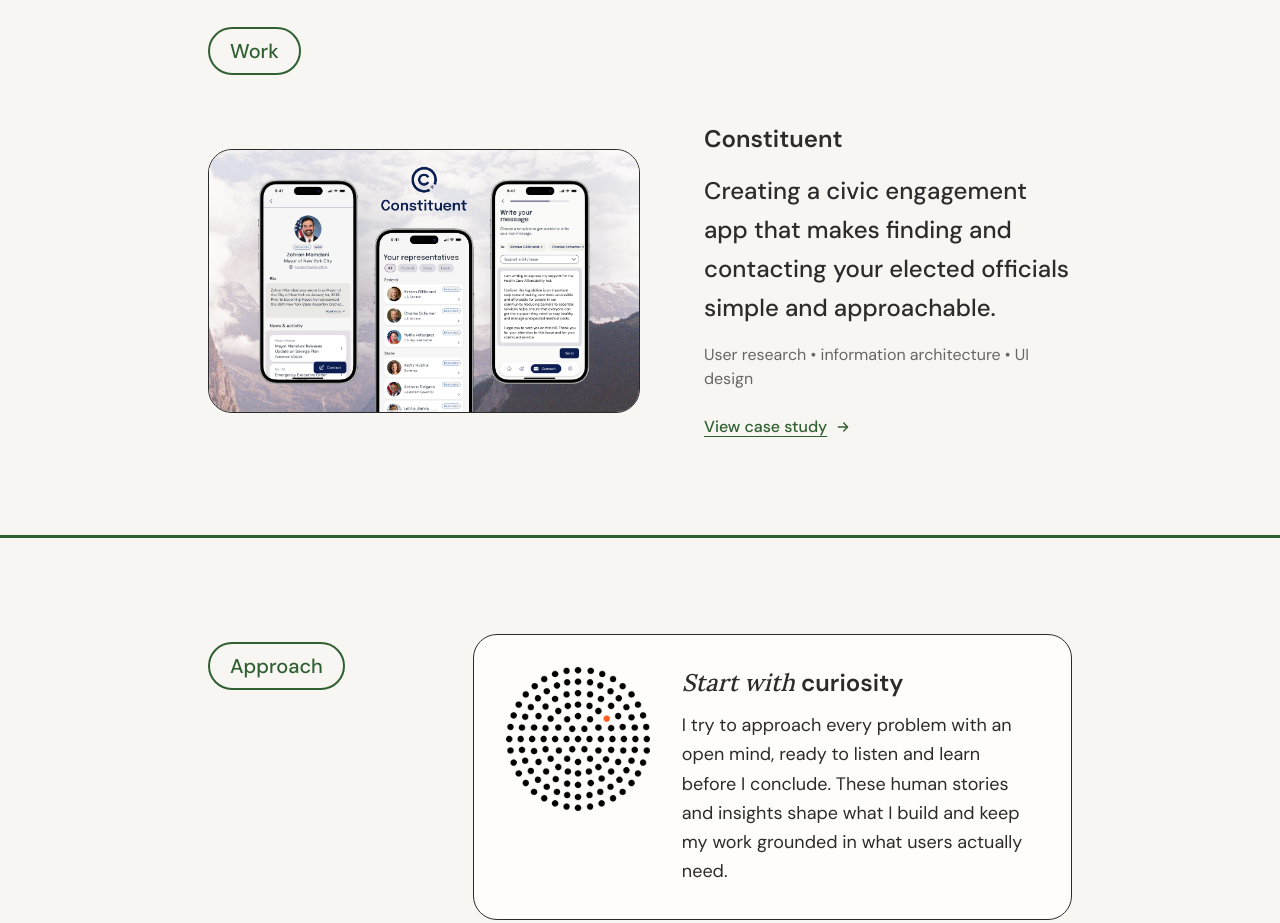
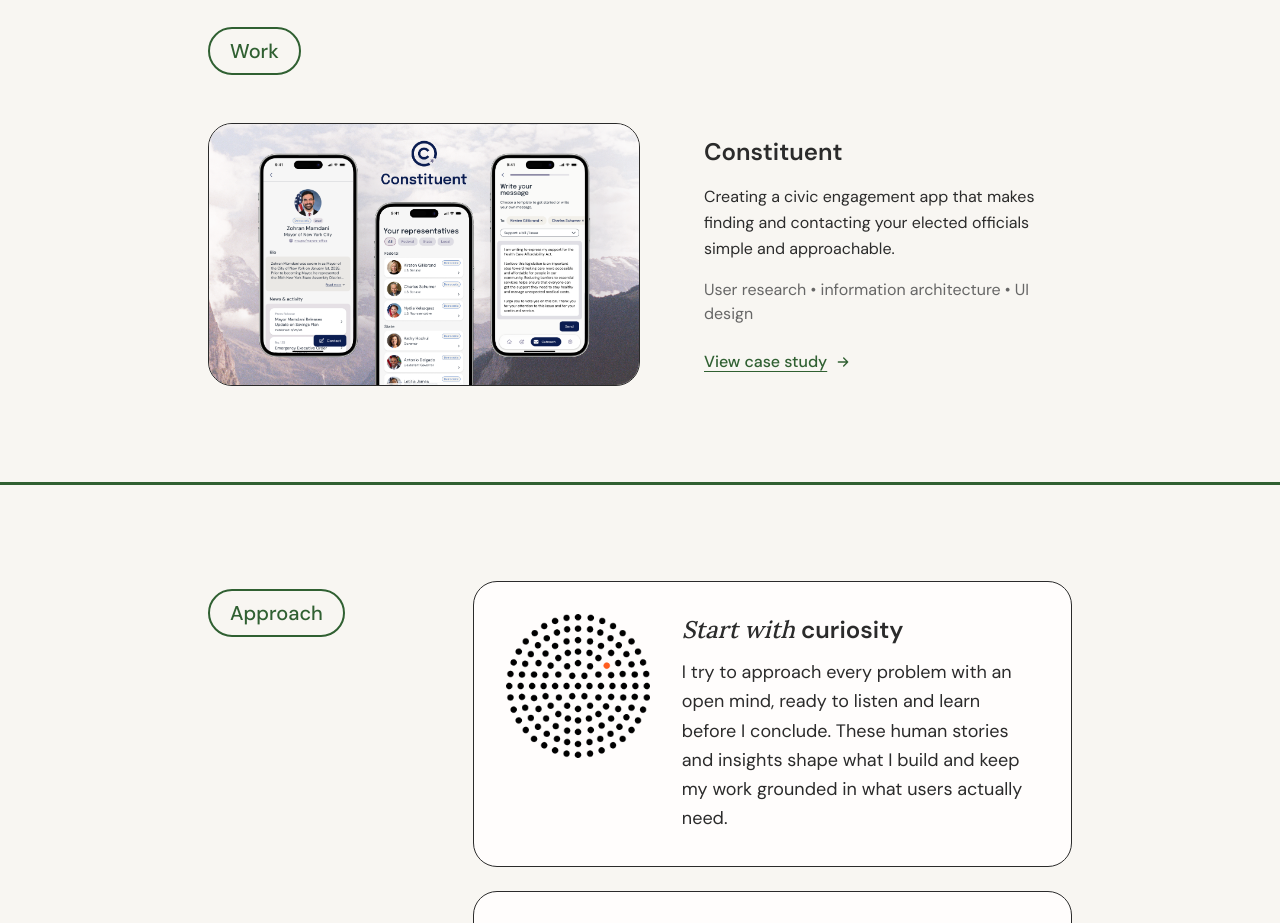
Before and after one commit to 1samanthacheng/portfolio, a Next.js app: page / in a window 1280 px wide. Shown: the part 860-1783 px from the top of the page. Built offline with nearby package versions, Linux system fonts and the light colour scheme.

Commit message:
Update work-section.tsx

```diff
--- a/components/work-section.tsx
+++ b/components/work-section.tsx
@@ -35,7 +35,7 @@
         {/* Project Card */}
         <div className="flex flex-col gap-8 lg:flex-row lg:items-center lg:gap-16">
           {/* Image Container */}
-          <div className="flex-shrink-0 lg:w-1/2">
+          <Link href="/constituent" className="flex-shrink-0 lg:w-1/2">
   <div className="group overflow-hidden rounded-3xl border border-foreground bg-[#e8e6e1]">
     <Image
       src="/images/constituent-thumbnail.png"
@@ -46,7 +46,7 @@
       priority
     />
   </div>
-          </div>
+</Link>
 
           {/* Content */}
           <div className="flex flex-col lg:w-1/2">
@@ -54,7 +54,7 @@
               Constituent
             </h2>
 
-            <p className="mb-4 font-sans text-xl font-medium leading-relaxed text-foreground md:text-2xl">
+            <p className="mb-4 font-sans text-base leading-relaxed text-foreground">
               Creating a civic engagement app that makes finding and contacting your elected
               officials simple and approachable.
             </p>
```
Lines whose indentation alone changed are shown as unchanged.
